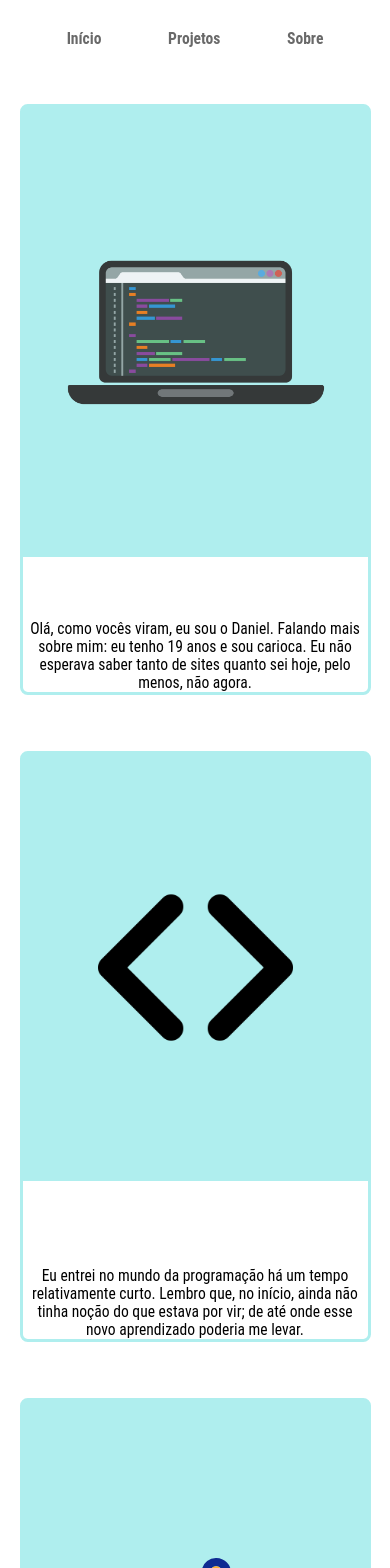
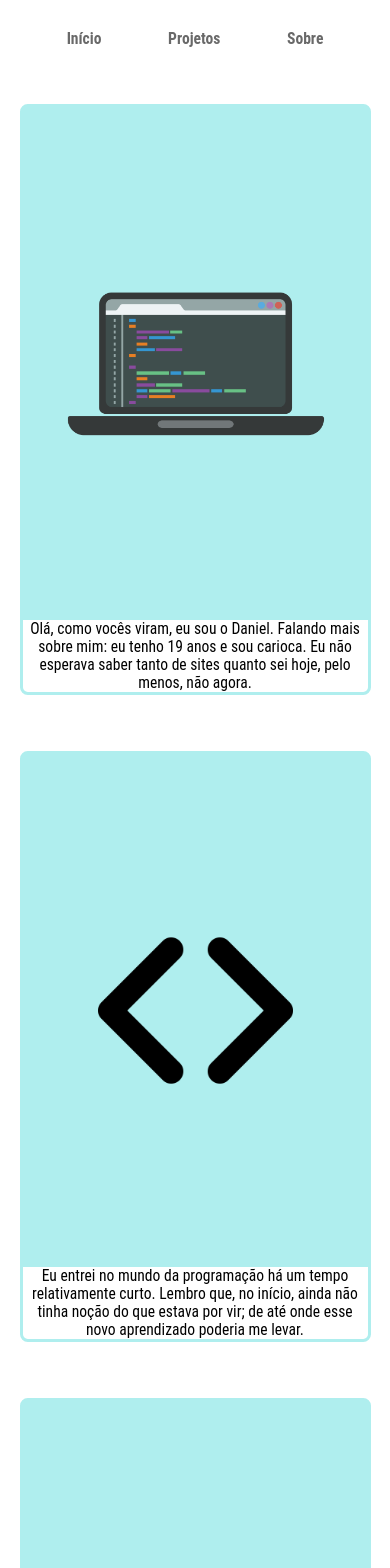
Before and after one commit to danie11z/Portfolio, a React (Create React App) app: page /sobre in a window 390 px wide. Shown: the top 1568 px of the page. Built offline with nearby package versions, Linux system fonts and the light colour scheme.

Commit message:
Melhorando o responsivo

```diff
--- a/src/Styles/AboutStyle.js
+++ b/src/Styles/AboutStyle.js
@@ -61,18 +61,11 @@ export const ImgBox = styled.div`
     width: 50%;
     border-radius: 1vw 0 0 1vw;
     height: 30vh;
+
     @media(max-width: 500px){
         border-radius: 0;
         width: 100%;
-        height: 77%;
-    }
-
-    @media(max-width: 375px){
-        height: 73%;
-    }
-
-    @media(max-width: 320px){
-        height: 75%;
+        height: 100%;
     }
 `
 
@@ -87,15 +80,7 @@ export const MidImgBox = styled.div`
     @media(max-width: 500px){
         border-radius: 0;
         width: 100%;
-        height: 77%;
-    }
-
-    @media(max-width: 425px){
-        height: 73%;
-    }
-
-    @media(max-width: 320px){
-        height: 75%;
+        height: 100%;
     }
 `
 
```
